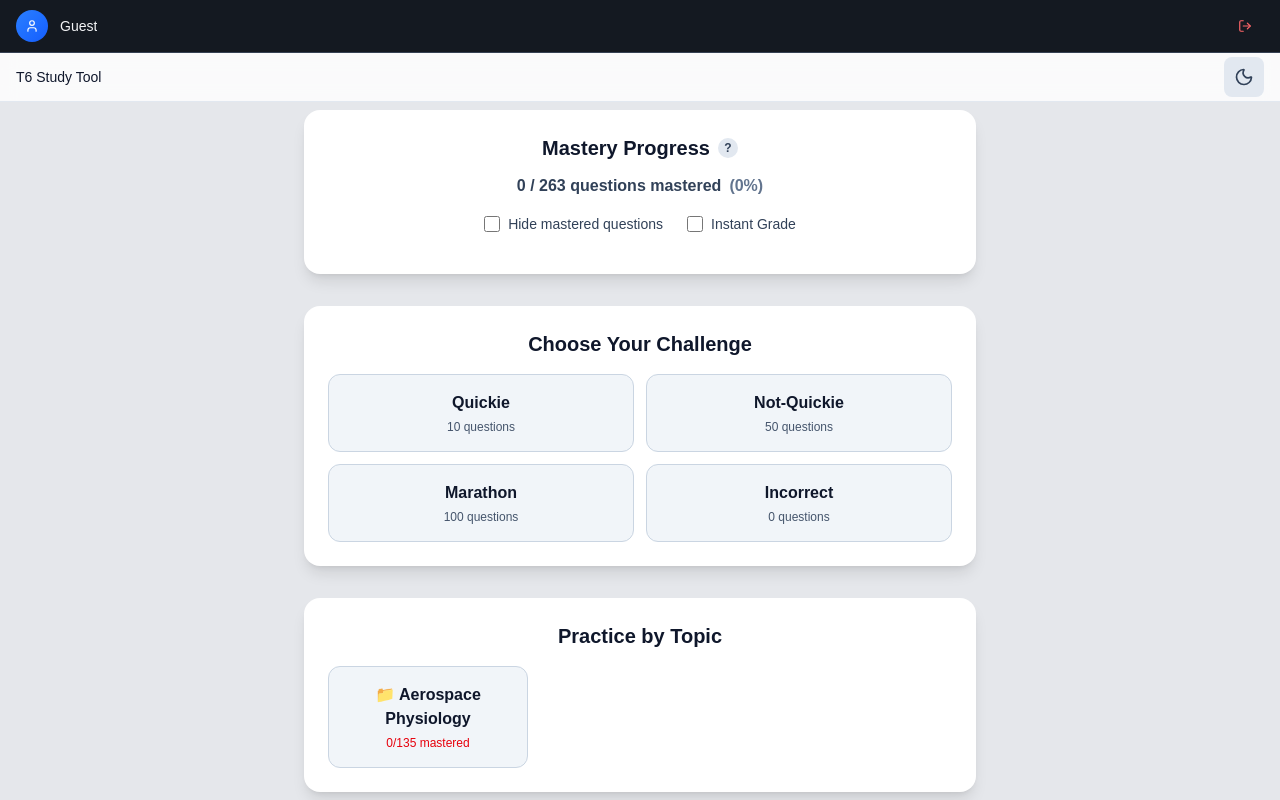
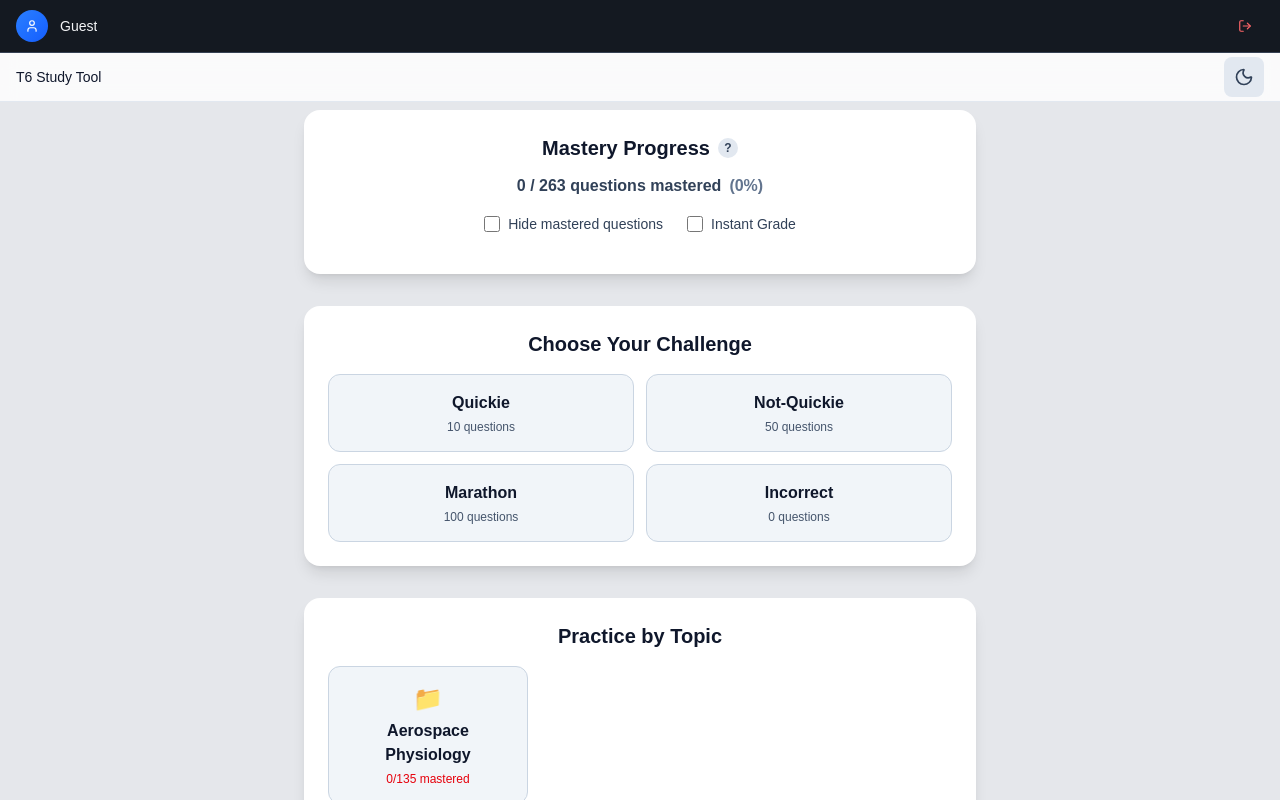
Before and after one commit to ceejwatson/t6a-boldface-study-tool, a Next.js app: page / in a window 1280 px wide. Both pictures are taken after a click on the button "Continue as Guest". Shown: the top 800 px of the page. Built offline with nearby package versions, Linux system fonts and the light colour scheme.

Commit message:
Update page.js

```diff
--- a/app/page.js
+++ b/app/page.js
@@ -1699,16 +1699,19 @@ export default function T6AEnhancedStudyTool() {
                         onClick={() => setActiveTab("learningpath")}
                         className={`${darkMode ? "bg-slate-700 hover:bg-slate-600 border-slate-600" : "bg-slate-100 hover:bg-slate-200 border-slate-300"} rounded-lg sm:rounded-xl p-3 sm:p-4 transition-all border active:scale-95`}
                       >
+                        <div className="flex flex-col items-center">
+                          <span className="text-2xl mb-1">📁</span>
                           <h3
-                          className={`text-sm sm:text-base font-semibold ${darkMode ? "text-white" : "text-slate-900"}`}
-                        >
-                          📁 Aerospace Physiology
+                            className={`text-sm sm:text-base font-semibold text-center ${darkMode ? "text-white" : "text-slate-900"}`}
+                          >
+                            Aerospace Physiology
                           </h3>
                           <p
                             className={`text-xs mt-0.5 sm:mt-1 font-medium ${masteryColor}`}
                           >
                             {masteredCount}/{totalCount} mastered
                           </p>
+                        </div>
                       </button>
                     );
                   })()}
```
Lines whose indentation alone changed are shown as unchanged.
